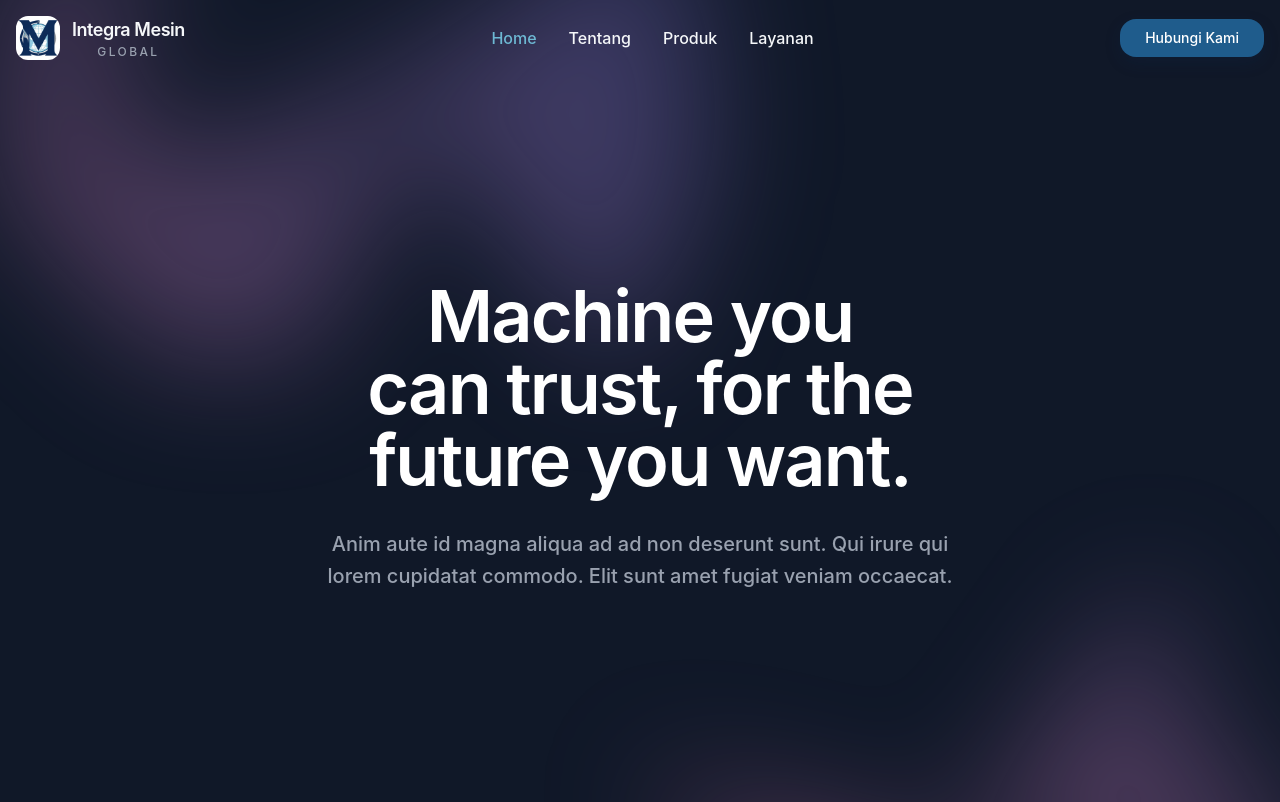
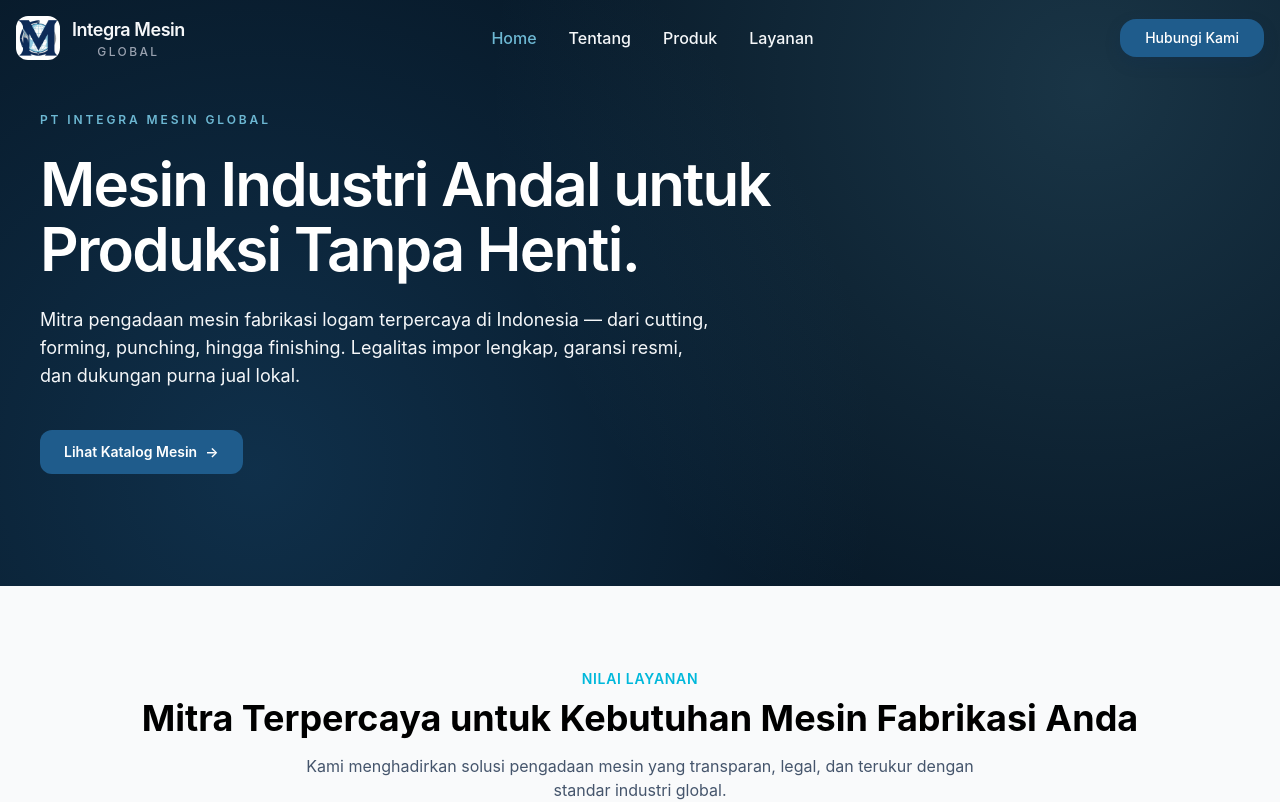
Before and after one commit to MuhamadIlham01/integra-company-porfile, a React (Vite) app: page / in a window 1280 px wide. Shown: the top 802 px of the page. Built offline with nearby package versions, Linux system fonts and the light colour scheme.

Commit message:
hero home

```diff
--- a/src/components/section/home-section/Hero.jsx
+++ b/src/components/section/home-section/Hero.jsx
@@ -1,45 +1,43 @@
+import { Link } from "react-router";
+
 export default function Hero() {
   return (
-    <div className="bg-gray-900 min-h-screen flex items-center justify-center">
-      <div className="relative isolate px-6 pt-14 lg:px-8 w-full">
-        <div
-          aria-hidden="true"
-          className="absolute inset-x-0 -top-40 -z-10 transform-gpu overflow-hidden blur-3xl sm:-top-80"
-        >
-          <div
-            style={{
-              clipPath:
-                "polygon(74.1% 44.1%, 100% 61.6%, 97.5% 26.9%, 85.5% 0.1%, 80.7% 2%, 72.5% 32.5%, 60.2% 62.4%, 52.4% 68.1%, 47.5% 58.3%, 45.2% 34.5%, 27.5% 76.7%, 0.1% 64.9%, 17.9% 100%, 27.6% 76.8%, 76.1% 97.7%, 74.1% 44.1%)",
-            }}
-            className="relative left-[calc(50%-11rem)] aspect-1155/678 w-144.5 -translate-x-1/2 rotate-30 bg-linear-to-tr from-[#ff80b5] to-[#9089fc] opacity-30 sm:left-[calc(50%-30rem)] sm:w-288.75"
-          />
-        </div>
+    <section className="relative isolate overflow-hidden bg-[#071827]">
+      {/* Overlay gradient dekoratif (opsional, biar ga flat) */}
+      <div
+        aria-hidden="true"
+        className="absolute inset-0 -z-10"
+        style={{
+          backgroundImage:
+            "radial-gradient(circle at 20% 80%, rgba(31,92,140,0.35) 0%, transparent 55%), radial-gradient(circle at 85% 15%, rgba(109,184,211,0.18) 0%, transparent 50%)",
+        }}
+      />
 
-        <div className="mx-auto max-w-2xl py-32 sm:py-48 lg:py-56">
-          <div className="text-center">
-            <h1 className="text-5xl font-semibold tracking-tight text-balance text-white sm:text-7xl">
-              Machine you can trust, for the future you want.
-            </h1>
-            <p className="mt-8 text-lg font-medium text-pretty text-gray-400 sm:text-xl/8">
-              Anim aute id magna aliqua ad ad non deserunt sunt. Qui irure qui
-              lorem cupidatat commodo. Elit sunt amet fugiat veniam occaecat.
-            </p>
+      <div className="mx-auto flex min-h-120 max-w-7xl items-end px-6 py-20 sm:px-8 sm:py-24 lg:px-10 lg:py-28">
+        <div className="max-w-3xl text-white">
+          <p className="text-xs font-semibold tracking-[0.24em] text-[#6DB8D3]">
+            PT INTEGRA MESIN GLOBAL
+          </p>
+          <h1 className="mt-6 max-w-3xl text-4xl font-semibold leading-[1.08] tracking-[-0.03em] sm:text-5xl lg:text-6xl">
+            Mesin Industri Andal untuk Produksi Tanpa Henti.
+          </h1>
+          <p className="mt-6 max-w-2xl text-base leading-7 text-[#F5F7F9] sm:text-lg">
+            Mitra pengadaan mesin fabrikasi logam terpercaya di Indonesia — dari
+            cutting, forming, punching, hingga finishing. Legalitas impor
+            lengkap, garansi resmi, dan dukungan purna jual lokal.
+          </p>
+
+          <div className="mt-10 flex flex-wrap items-center gap-3">
+            <Link
+              to="/products"
+              className="inline-flex items-center gap-2 rounded-xl bg-[#1F5C8C] px-6 py-3 text-sm font-semibold text-white transition-all duration-300 hover:-translate-y-0.5 hover:bg-[#0D2C5A] focus:outline-none focus:ring-4 focus:ring-[#6DB8D3]/40"
+            >
+              Lihat Katalog Mesin
+              <span aria-hidden="true">→</span>
+            </Link>
           </div>
         </div>
-
-        <div
-          aria-hidden="true"
-          className="absolute inset-x-0 top-[calc(100%-13rem)] -z-10 transform-gpu overflow-hidden blur-3xl sm:top-[calc(100%-30rem)]"
-        >
-          <div
-            style={{
-              clipPath:
-                "polygon(74.1% 44.1%, 100% 61.6%, 97.5% 26.9%, 85.5% 0.1%, 80.7% 2%, 72.5% 32.5%, 60.2% 62.4%, 52.4% 68.1%, 47.5% 58.3%, 45.2% 34.5%, 27.5% 76.7%, 0.1% 64.9%, 17.9% 100%, 27.6% 76.8%, 76.1% 97.7%, 74.1% 44.1%)",
-            }}
-            className="relative left-[calc(50%+3rem)] aspect-1155/678 w-144.5 -translate-x-1/2 bg-linear-to-tr from-[#ff80b5] to-[#9089fc] opacity-30 sm:left-[calc(50%+36rem)] sm:w-288.75"
-          />
-        </div>
       </div>
-    </div>
+    </section>
   );
 }
```
